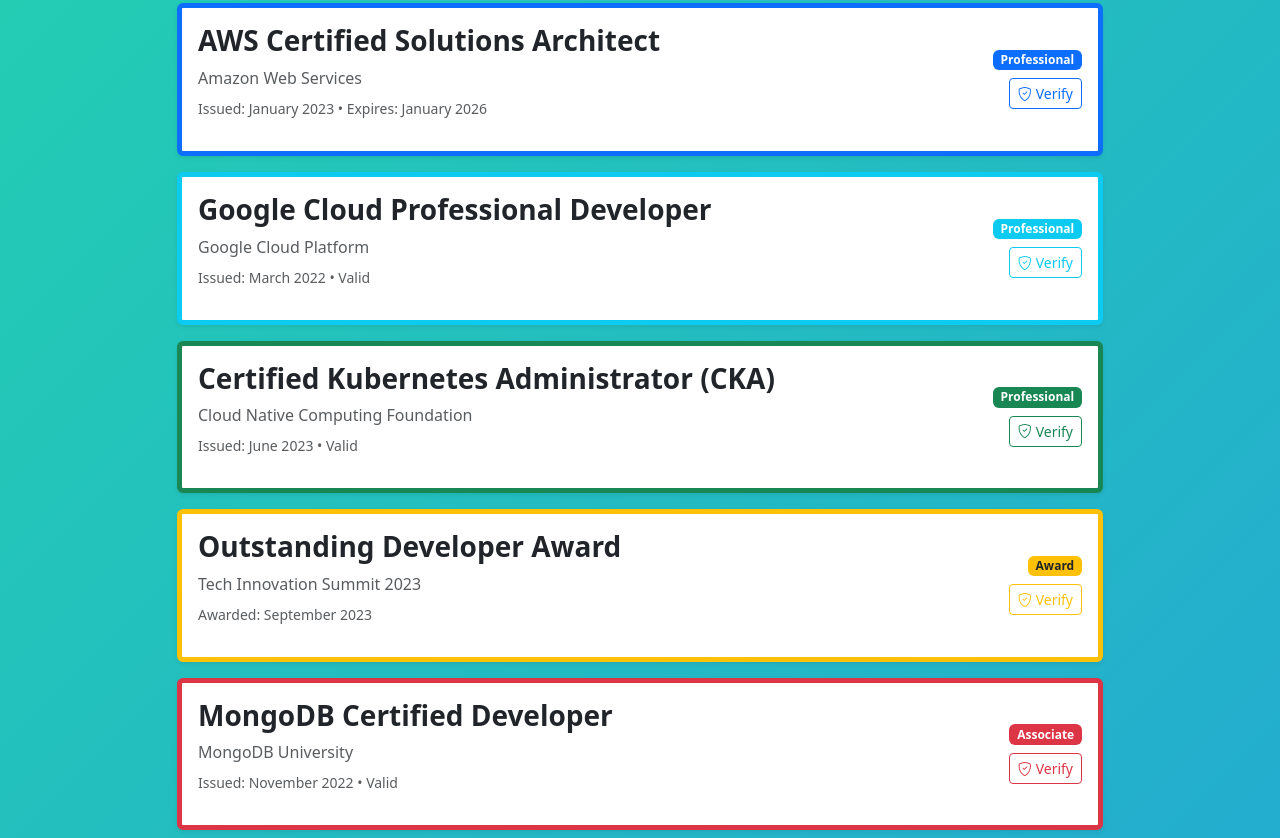
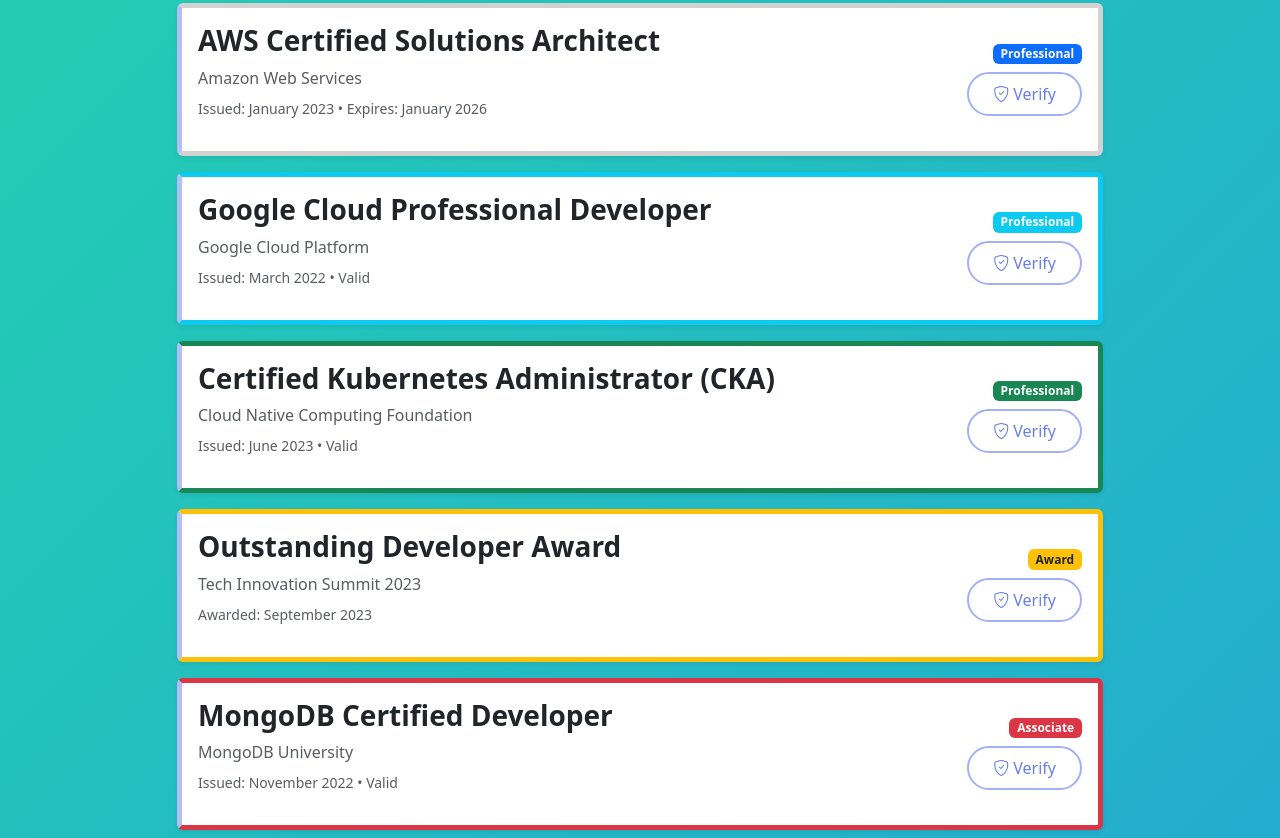
Before and after one commit to addithyaprasad/Portfolio, a plain HTML site: page index.html in a window 1280 px wide. Shown: the part 3022-3860 px from the top of the page. Drawn offline with nearby package versions, Linux system fonts and the light colour scheme.

Commit message:
Update certificate borders to match theme and make verify buttons bigger and rounder

```diff
--- a/index.html
+++ b/index.html
@@ -164,6 +164,26 @@
         .certification-card:hover {
             transform: translateX(10px);
             box-shadow: 0 10px 25px rgba(0, 0, 0, 0.15);
+        }
+
+        .certification-card {
+            border-left-color: rgba(102, 126, 234, 0.5) !important;
+        }
+
+        .btn-verify {
+            border-radius: 50px;
+            padding: 0.5rem 1.5rem;
+            font-size: 1rem;
+            border: 2px solid rgba(102, 126, 234, 0.6);
+            color: rgba(102, 126, 234, 1);
+            transition: all 0.3s ease;
+        }
+
+        .btn-verify:hover {
+            background: linear-gradient(135deg, #667eea 0%, #764ba2 100%);
+            color: white;
+            border-color: transparent;
+            transform: scale(1.05);
         }
 
         .gradient-text {
@@ -494,7 +514,7 @@
                 </div>
                 <div class="row justify-content-center">
                     <div class="col-lg-10">
-                        <div class="certification-card card mb-3 shadow-sm border-start border-5 border-primary">
+                        <div class="certification-card card mb-3 shadow-sm border-start border-5">
                             <div class="card-body">
                                 <div class="d-flex flex-column flex-md-row justify-content-between align-items-md-center">
                                     <div>
@@ -504,7 +524,7 @@
                                     </div>
                                     <div class="d-flex flex-column align-items-end gap-2 mt-3 mt-md-0">
                                         <span class="badge bg-primary">Professional</span>
-                                        <a href="#" class="btn btn-sm btn-outline-primary" target="_blank">
+                                        <a href="#" class="btn btn-verify" target="_blank">
                                             <i class="bi bi-shield-check me-1"></i>Verify
                                         </a>
                                     </div>
@@ -522,7 +542,7 @@
                                     </div>
                                     <div class="d-flex flex-column align-items-end gap-2 mt-3 mt-md-0">
                                         <span class="badge bg-info">Professional</span>
-                                        <a href="#" class="btn btn-sm btn-outline-info" target="_blank">
+                                        <a href="#" class="btn btn-verify" target="_blank">
                                             <i class="bi bi-shield-check me-1"></i>Verify
                                         </a>
                                     </div>
@@ -540,7 +560,7 @@
                                     </div>
                                     <div class="d-flex flex-column align-items-end gap-2 mt-3 mt-md-0">
                                         <span class="badge bg-success">Professional</span>
-                                        <a href="#" class="btn btn-sm btn-outline-success" target="_blank">
+                                        <a href="#" class="btn btn-verify" target="_blank">
                                             <i class="bi bi-shield-check me-1"></i>Verify
                                         </a>
                                     </div>
@@ -558,7 +578,7 @@
                                     </div>
                                     <div class="d-flex flex-column align-items-end gap-2 mt-3 mt-md-0">
                                         <span class="badge bg-warning text-dark">Award</span>
-                                        <a href="#" class="btn btn-sm btn-outline-warning" target="_blank">
+                                        <a href="#" class="btn btn-verify" target="_blank">
                                             <i class="bi bi-shield-check me-1"></i>Verify
                                         </a>
                                     </div>
@@ -576,7 +596,7 @@
                                     </div>
                                     <div class="d-flex flex-column align-items-end gap-2 mt-3 mt-md-0">
                                         <span class="badge bg-danger">Associate</span>
-                                        <a href="#" class="btn btn-sm btn-outline-danger" target="_blank">
+                                        <a href="#" class="btn btn-verify" target="_blank">
                                             <i class="bi bi-shield-check me-1"></i>Verify
                                         </a>
                                     </div>
@@ -594,7 +614,7 @@
                                     </div>
                                     <div class="d-flex flex-column align-items-end gap-2 mt-3 mt-md-0">
                                         <span class="badge bg-secondary">Award</span>
-                                        <a href="#" class="btn btn-sm btn-outline-secondary" target="_blank">
+                                        <a href="#" class="btn btn-verify" target="_blank">
                                             <i class="bi bi-shield-check me-1"></i>Verify
                                         </a>
                                     </div>
```
